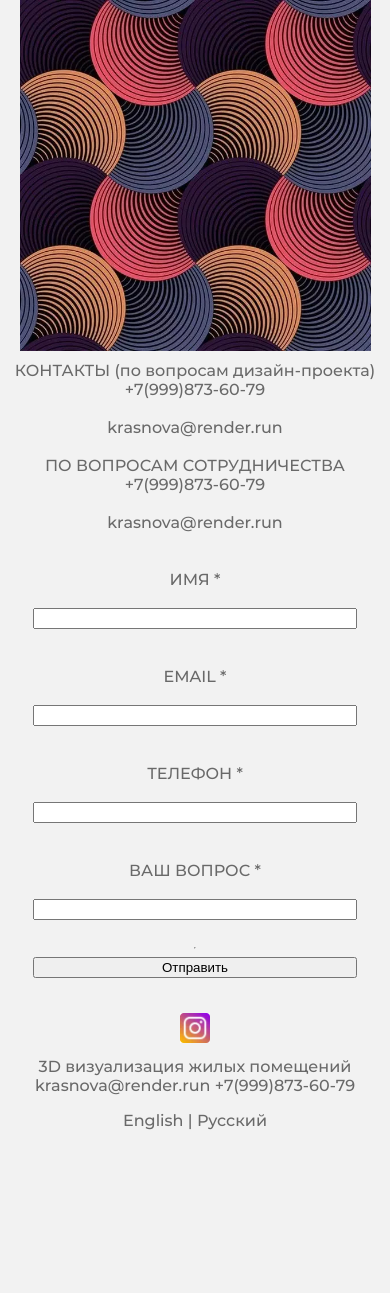
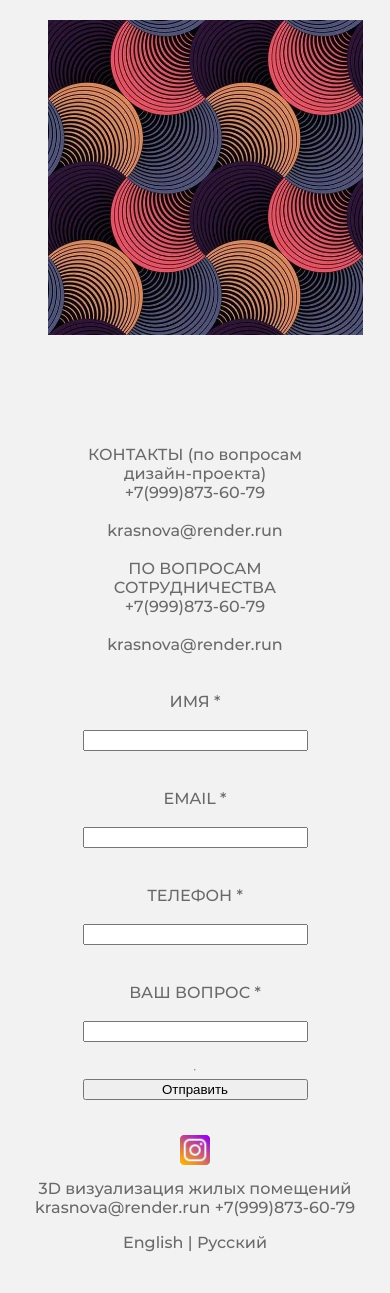
Before and after one commit to krasnovsasha/RENDER.RUN, a PHP site: page /contacts.php in a window 390 px wide. Shown: the part 130-1423 px from the top of the page. Before the commit the page ends 1260 px from the top, so only its background shows below. Run offline with PHP 8.4, Linux system fonts and the light colour scheme.

Commit message:
-add language support to all project page -changed styles aboutMe picture and contacts picture

```diff
--- a/contacts.php
+++ b/contacts.php
@@ -33,8 +33,7 @@
             </a></div>
     </header>
     <div class="container">
-        <div class="wrapperMedContacts">
-                <img src="images/contacts.jpg" alt="контакты">
+                <div class="aboutMeImg"><img src="images/contacts.jpg" alt="me"></div>
                 <div class="contactTextForm">
                     КОНТАКТЫ (по вопросам дизайн-проекта)<br> <a href="tel:+79998736079">+7(999)873-60-79</a> <br>krasnova@render.run<br><br>
                     ПО ВОПРОСАМ СОТРУДНИЧЕСТВА <br><a href="tel:+79998736079">+7(999)873-60-79</a> <br>krasnova@render.run<br><br><br>
@@ -94,7 +93,6 @@
                     ?>
                 </div>
         </div>
-    </div>
     <footer>
         <div class="footerSocialIcons">
                 <a href="https://www.instagram.com/krasnova_viz/" target="_blank">
--- a/project2.php
+++ b/project2.php
@@ -46,10 +46,7 @@ include "configs/config.php";
                         <div class="carousel-item active">
                             <img src="images/project2/BR_2.jpg" class="d-block w-100" alt="...">
                             <div class="carousel-caption d-none d-md-block">
-                                <h5>В создании проекта использованы следующие инструменты:</h5>
-                                <p>3d моделирование-3ds Max,
-                                    визуализация-Corona renderer,
-                                    постобработка-Photoshop.</p>
+                                <?php echo $lang['projectInstruments'] ?>
                             </div>
                         </div>
                         <div class="carousel-item">
--- a/project3.php
+++ b/project3.php
@@ -46,10 +46,7 @@
                         <div class="carousel-item active">
                             <img src="images/project3/BL%20(2).jpg" class="d-block w-100" alt="...">
                             <div class="carousel-caption d-none d-md-block">
-                                <h5>В создании проекта использованы следующие инструменты:</h5>
-                                <p>3d моделирование-3ds Max,
-                                    визуализация-Corona renderer,
-                                    постобработка-Photoshop.</p>
+                                <?php echo $lang['projectInstruments'] ?>
                             </div>
                         </div>
                         <div class="carousel-item">
--- a/project4.php
+++ b/project4.php
@@ -46,10 +46,7 @@
                         <div class="carousel-item active">
                             <img src="images/project4/kit1.jpg" class="d-block w-100" alt="...">
                             <div class="carousel-caption d-none d-md-block">
-                                <h5>В создании проекта использованы следующие инструменты:</h5>
-                                <p>3d моделирование-3ds Max,
-                                    визуализация-Corona renderer,
-                                    постобработка-Photoshop.</p>
+                                <?php echo $lang['projectInstruments'] ?>
                             </div>
                         </div>
                         <div class="carousel-item">
--- a/project5.php
+++ b/project5.php
@@ -47,10 +47,7 @@
                         <div class="carousel-item active">
                             <img src="images/project5/ST%20(1).jpg" class="d-block w-100" alt="...">
                             <div class="carousel-caption d-none d-md-block">
-                                <h5>В создании проекта использованы следующие инструменты:</h5>
-                                <p>3d моделирование-3ds Max,
-                                    визуализация-Corona renderer,
-                                    постобработка-Photoshop.</p>
+                                <?php echo $lang['projectInstruments'] ?>
                             </div>
                         </div>
                         <div class="carousel-item">
--- a/project6.php
+++ b/project6.php
@@ -46,10 +46,7 @@
                         <div class="carousel-item active">
                             <img src="images/project6/BR1.jpg" class="d-block w-100" alt="...">
                             <div class="carousel-caption d-none d-md-block">
-                                <h5>В создании проекта использованы следующие инструменты:</h5>
-                                <p>3d моделирование-3ds Max,
-                                    визуализация-Corona renderer,
-                                    постобработка-Photoshop.</p>
+                                <?php echo $lang['projectInstruments'] ?>
                             </div>
                         </div>
                         <div class="carousel-item">
--- a/project7.php
+++ b/project7.php
@@ -48,10 +48,7 @@
                         <div class="carousel-item active">
                             <img src="images/project7/mag%20(6).jpg" class="d-block w-100" alt="...">
                             <div class="carousel-caption d-none d-md-block">
-                                <h5>В создании проекта использованы следующие инструменты:</h5>
-                                <p>3d моделирование-3ds Max,
-                                    визуализация-Corona renderer,
-                                    постобработка-Photoshop.</p>
+                                <?php echo $lang['projectInstruments'] ?>
                             </div>
                         </div>
                         <div class="carousel-item">
--- a/project8.php
+++ b/project8.php
@@ -48,10 +48,7 @@
                         <div class="carousel-item active">
                             <img src="images/project8/LOFT%20(1).jpg" class="d-block w-100" alt="...">
                             <div class="carousel-caption d-none d-md-block">
-                                <h5>В создании проекта использованы следующие инструменты:</h5>
-                                <p>3d моделирование-3ds Max,
-                                    визуализация-Corona renderer,
-                                    постобработка-Photoshop.</p>
+                                <?php echo $lang['projectInstruments'] ?>
                             </div>
                         </div>
                         <div class="carousel-item">
--- a/styles/style.css
+++ b/styles/style.css
@@ -111,7 +111,7 @@ html,body {
         transition: 0.5s;
     }
 
-    .aboutMeText {
+    .aboutMeText, .contactTextForm {
         float: right;
         text-align: center;
         margin: 20px;
@@ -129,6 +129,7 @@ html,body {
 
     .aboutMeImg img {
         width: auto;
+        margin-left: inherit;
     }
 
     .wrapperProjects {
@@ -206,12 +207,6 @@ html,body {
     .wrapperMedContacts img {
         width: auto;
         height: auto;
-    }
-
-    .contactTextForm {
-        text-align: center;
-        font-family: Montserrat-Medium, sans-serif;
-        color: dimgray;
     }
 
 
@@ -389,16 +384,6 @@ html,body {
         list-style: none;
         margin: 10px 10px 20px;
         padding: 0;
-    }
-
-    .wrapperMedContacts {
-        display: flex;
-        flex-direction: column;
-        align-items: center;
-    }
-
-    .wrapperMedContacts img {
-        width: 90%;
     }
 
     .contactTextForm {
```
